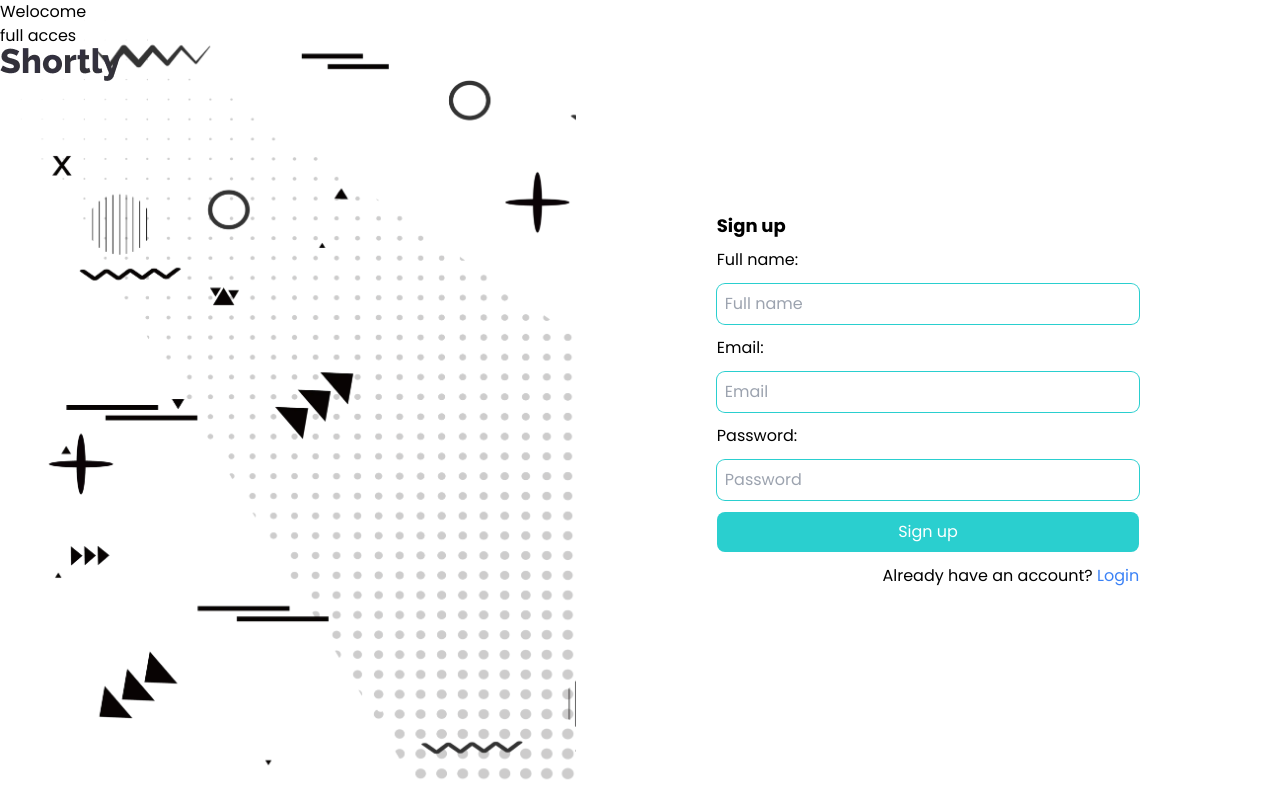
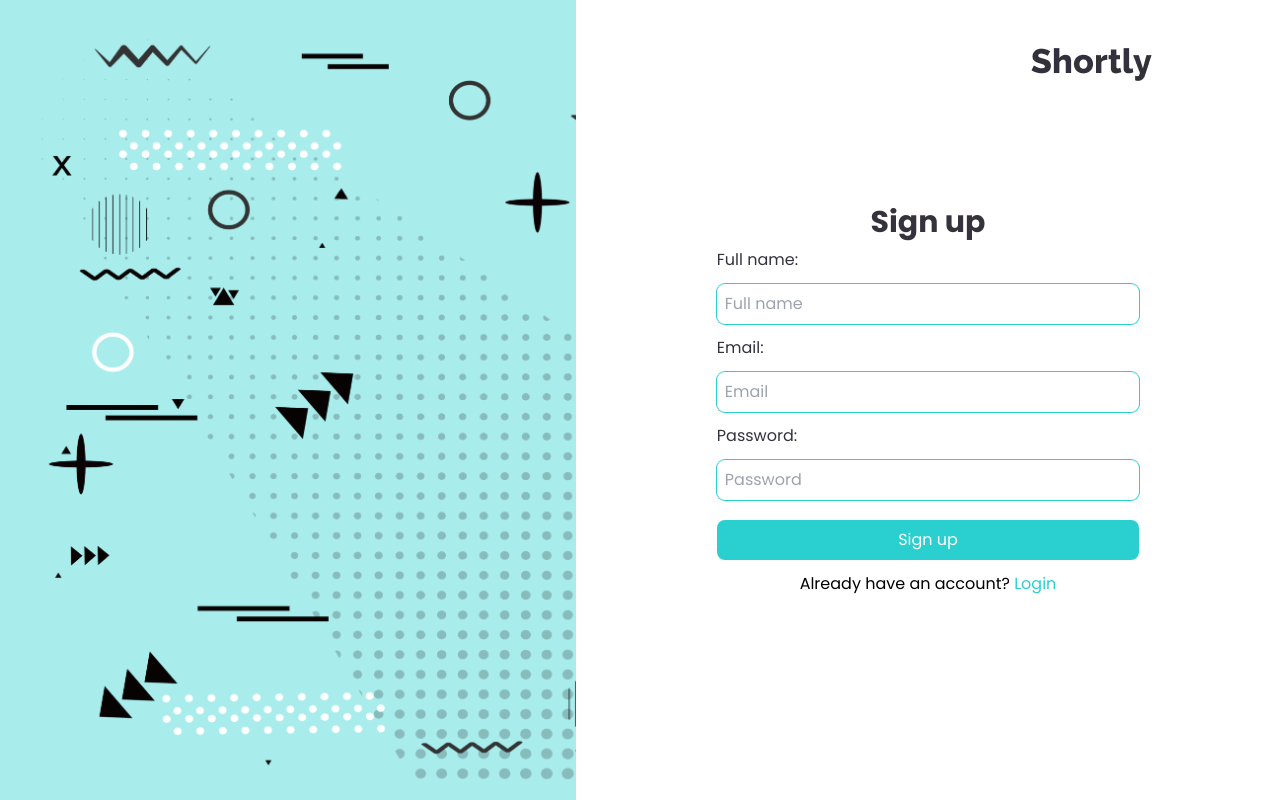
Before and after one commit to Dennardavid/Shortly, a Next.js app: page /signup in a window 1280 px wide. Built offline with nearby package versions, Linux system fonts and the light colour scheme.

Commit message:
Dashboard UI

```diff
--- a/package.json
+++ b/package.json
@@ -14,7 +14,8 @@
     "next": "14.2.5",
     "next-auth": "^4.24.7",
     "react": "^18",
-    "react-dom": "^18"
+    "react-dom": "^18",
+    "react-icons": "^5.2.1"
   },
   "devDependencies": {
     "@types/node": "^20",
--- a/src/app/dashboard/page.tsx
+++ b/src/app/dashboard/page.tsx
@@ -1,19 +1,22 @@
 import { redirect } from "next/navigation";
 
 import { createClient } from "../../utils/supbase/server";
-
+import LinkStats from "@/components/linkstats";
 export default async function Dashboard() {
-  const supabase = createClient();
+  /*   const supabase = createClient();
 
   const { data, error } = await supabase.auth.getUser();
   if (error || !data?.user) {
     redirect("/login");
-  }
+  } */
 
   return (
-    <>
-      <p>Hello {data.user.email}</p>
-      <h1>Dashboard</h1>
-    </>
+    <main className="bg-Gray px-32 pt-12 h-screen">
+      {/*       <p>Hello {data.user.email}</p> */}
+      <h1 className="font-bold text-3xl mb-4 text-VeryDarkBlue">Welcome</h1>
+
+      <LinkStats />
+
+    </main>
   );
 }
--- a/src/app/login/page.tsx
+++ b/src/app/login/page.tsx
@@ -2,6 +2,8 @@
 import Link from "next/link";
 import { useState } from "react";
 import Aside from "@/components/aside";
+import Image from "next/image";
+import Shortlylogo from "../../../public/Shortly.webp";
 import { login } from "./actions";
 
 function Login() {
@@ -25,29 +27,47 @@
   return (
     <section className="flex">
       <Aside />
-      <div className="flex flex-col items-center w-[55%] justify-center h-screen">
+      <div className="flex flex-col items-center w-[55%] justify-center h-screen relative">
+        <Link href="/">
+          <Image
+            src={Shortlylogo}
+            alt="shortly logo"
+            className="absolute top-12 right-32"
+          />
+        </Link>
         <div className="w-[60%]">
-          <h1 className="text-left mb-2 font-bold text-lg">Login</h1>
+          <h1 className="mb-2 font-extrabold text-3xl text-center text-VeryDarkBlue">
+            Login
+          </h1>
           <form className=" flex flex-col gap-3" onSubmit={handleSubmit}>
-            <label htmlFor="email">Email:</label>
-            <input type="email" name="email" id="email" placeholder="Email" />
-            <label htmlFor="password">Password:</label>
+            <label htmlFor="email" className="text-VeryDarkBlue">
+              Email:
+            </label>
+            <input type="email" name="email" id="email" placeholder="Email" required/>
+            <label htmlFor="password" className="text-VeryDarkBlue">
+              Password:
+            </label>
             <input
               type="password"
               name="password"
               id="password"
               placeholder="Password"
+              required
             />
 
             {error && <span className="text-red-500">{error}</span>}
-            <button type="submit" className="p-2 rounded-lg" formAction={login}>
+            <button
+              type="submit"
+              className="p-2 rounded-lg mt-2"
+              formAction={login}
+            >
               Login
             </button>
           </form>
-          <div className="text-right mt-3">
-            <p>
+          <div className="text-center mt-3">
+            <p className="text-VeryDarkBlue">
               Don&apos;t have an account?{" "}
-              <Link href="/signup" className="text-blue-500">
+              <Link href="/signup" className="text-cyan">
                 Sign Up
               </Link>
             </p>
--- a/src/app/signup/page.tsx
+++ b/src/app/signup/page.tsx
@@ -2,7 +2,9 @@
 import Link from "next/link";
 import { useState } from "react";
 import { signup } from "../login/actions";
+import Image from "next/image";
 import Aside from "@/components/aside";
+import Shortlylogo from "../../../public/Shortly.webp";
 
 function SignUp() {
   const [error, setError] = useState<string | null>(null);
@@ -25,11 +27,22 @@
   return (
     <section className="flex">
       <Aside />
-      <div className="flex items-center w-[55%] justify-center h-screen">
+      <div className="flex items-center w-[55%] justify-center h-screen flex-col relative">
+        <Link href="/">
+          <Image
+            src={Shortlylogo}
+            alt="shortly logo"
+            className="absolute top-12 right-32"
+          />
+        </Link>
         <div className="w-[60%]">
-          <h1 className="text-left mb-2 font-bold text-lg">Sign up</h1>
+          <h1 className="mb-2 font-extrabold text-3xl text-center text-VeryDarkBlue">
+            Sign up
+          </h1>
           <form className="flex flex-col gap-3" onSubmit={handleSubmit}>
-            <label htmlFor="name">Full name:</label>
+            <label htmlFor="name" className="text-VeryDarkBlue">
+              Full name:
+            </label>
             <input
               type="text"
               name="name"
@@ -37,7 +50,9 @@
               placeholder="Full name"
               required
             />
-            <label htmlFor="email">Email:</label>
+            <label htmlFor="email" className="text-VeryDarkBlue">
+              Email:
+            </label>
             <input
               type="email"
               name="email"
@@ -45,7 +60,9 @@
               placeholder="Email"
               required
             />
-            <label htmlFor="password">Password:</label>
+            <label htmlFor="password" className="text-VeryDarkBlue">
+              Password:
+            </label>
             <input
               type="password"
               name="password"
@@ -54,14 +71,14 @@
               required
             />
             {error && <span className="text-red-500">{error}</span>}
-            <button type="submit" className="p-2 rounded-lg">
+            <button type="submit" className="p-2 rounded-lg mt-2">
               Sign up
             </button>
           </form>
-          <div className="text-right mt-3">
+          <div className="text-center mt-3">
             <p>
               Already have an account?{" "}
-              <Link href="/login" className="text-blue-500">
+              <Link href="/login" className="text-cyan">
                 Login
               </Link>
             </p>
--- a/src/components/aside.tsx
+++ b/src/components/aside.tsx
@@ -1,15 +1,7 @@
-import Image from "next/image";
-import Link from "next/link";
-import shortlyLogo from "../../public/Shortly.webp";
-
 function Aside() {
   return (
     <>
-      <div className="w-[45%] bg-[url(../../public/pngwing.com.webp)] bg-cover bg-no-repeat">
-        <h1>Welocome</h1>
-        <p>full acces</p>
-        <Image src={shortlyLogo} alt="Shortly_logo" />
-      </div>
+      <div className="w-[45%] bg-[url(../../public/pngwing.com.webp)] bg-cover bg-no-repeat bg-cyan/40 "></div>
     </>
   );
 }
--- /dev/null
+++ b/src/components/linkstats.tsx
@@ -0,0 +1,24 @@
+import { TbHandClick } from "react-icons/tb";
+import { FaLink } from "react-icons/fa6";
+
+function LinkStats() {
+  return (
+    <div className="flex bg-white shadow-md justify-between p-5 rounded-full mt-8 px-10 text-VeryDarkBlue">
+      <div className="flex gap-5 items-center font-semibold text-lg">
+        <p className="flex gap-2 items-center ">
+          <FaLink size={25} color="hsl(257, 27%, 26%)" /> Total Links
+        </p>
+        <p>5</p>
+      </div>
+      <div className="flex gap-5 items-center font-semibold text-lg text-VeryDarkBlue">
+        <p className="flex gap-2 items-center ">
+          <TbHandClick size={25} color="hsl(257, 27%, 26%)" />
+          Total clicks
+        </p>
+        <p>20</p>
+      </div>
+    </div>
+  );
+}
+
+export default LinkStats;
```
Also changed, not shown: src/app/globals.css (+7 -8 lines), src/components/shortener.tsx (+1 -10 lines), 1 other file (tests, documents, lock files or other folders).
